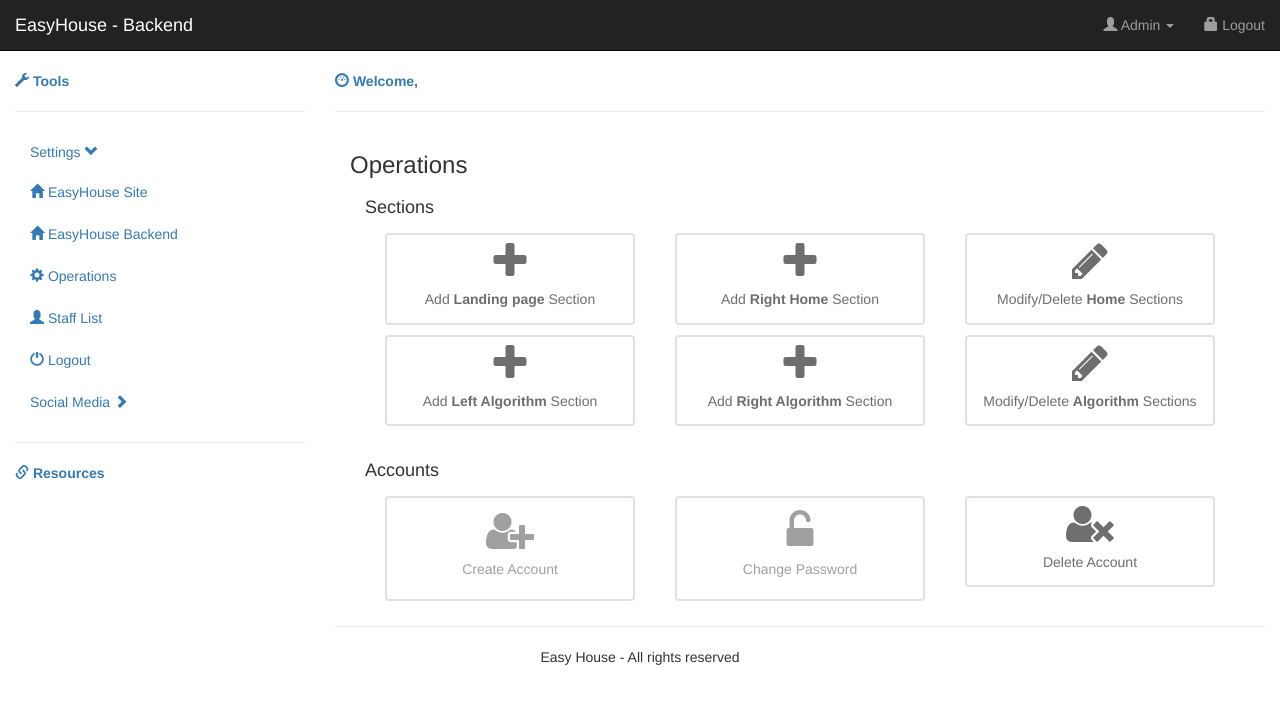
After one commit to achemete/easyhome, a Django app: page /backend/operations in a window 1280 px wide. The commit adds this page. Shown: the top 704 px of the page. Run offline with Django 3.2, Linux system fonts and the light colour scheme; some libraries are stand-ins or nearby versions.

Commit message:
Major updates
- Forms
- Views
- Urls
----
Apps have been linked

```diff
--- a/backend/templates/backend/backend.html
+++ b/backend/templates/backend/backend.html
@@ -31,7 +31,7 @@
 				<span class="icon-bar"></span>
 				<span class="icon-bar"></span>
 			</button>
-			<a class="navbar-brand" href="{% url 'backend' %}">EasyHouse - Backend</a>
+			<a class="navbar-brand" href="{% url 'backend:backend_home' %}">EasyHouse - Backend</a>
 		</div>
 		<div class="navbar-collapse collapse">
 			<ul class="nav navbar-nav navbar-right">
@@ -62,9 +62,9 @@
 			<ul class="nav nav-stacked">
 				<li class="nav-header"> <a href="#" data-toggle="collapse" data-target="#userMenu">Settings <i class="glyphicon glyphicon-chevron-down"></i></a>
 					<ul class="nav nav-stacked collapse in" id="userMenu">
-						<li><a href=""><i class="glyphicon glyphicon-home"></i> EasyHouse Site</a></li>
-						<li class="active"> <a href="{% url 'backend' %}"><i class="glyphicon glyphicon-home"></i> EasyHouse Backend</a></li>
-						<li><a href=""><i class="glyphicon glyphicon-cog"></i> Operations</a></li>
+						<li><a href="{% url 'frontend:frontend_home' %}"><i class="glyphicon glyphicon-home"></i> EasyHouse Site</a></li>
+						<li class="active"> <a href="{% url 'backend:backend_home' %}"><i class="glyphicon glyphicon-home"></i> EasyHouse Backend</a></li>
+						<li><a href="{% url 'backend:operations' %}"><i class="glyphicon glyphicon-cog"></i> Operations</a></li>
 						<li><a href=""><i class="glyphicon glyphicon-user"></i> Staff List</a></li>
 						<li><a href=""><i class="glyphicon glyphicon-off"></i> Logout</a></li>
 					</ul>
--- /dev/null
+++ b/backend/templates/backend/operations.html
@@ -0,0 +1,107 @@
+{% extends 'backend/backend.html' %}
+{% load staticfiles %}
+
+{% block content %}
+<!-- Individual blocks...  -->
+<link href="{% static '../static/css/backendStyle.css' %}" rel="stylesheet">
+<link href="https://maxcdn.bootstrapcdn.com/font-awesome/4.7.0/css/font-awesome.min.css" rel="stylesheet">
+
+<div class="container-fluid">
+				<!-- center left-->
+				<h3>Operations</h3>
+				<div class="col-xs-12 col-sm-12 col-lg-12">
+					<h4>Sections</h4>
+					<div class="col-lg-4 col-md-4 col-sm-4 col-xs-4">
+						<div class="div-square">
+							<a href="{% url 'back_home_new' %}">
+								<i class="fa fa-plus fa-3x"></i>
+								<h5>Add <strong>Landing page</strong> Section</h5>
+							</a>
+						</div>
+					</div>
+
+					<div class="col-lg-4 col-md-4 col-sm-4 col-xs-4">
+						<div class="div-square">
+							<a href="{% url 'back_homeR_new' %}">
+								<i class="fa fa-plus fa-3x"></i>
+								<h5>Add <strong>Right Home</strong> Section</h5>
+							</a>
+						</div>
+					</div>
+
+					<div class="col-lg-4 col-md-4 col-sm-4 col-xs-4">
+						<div class="div-square">
+							<a href="{% url 'back_home_list' %}">
+	 							<i class="fa fa-pencil fa-3x"></i>
+								<h5>Modify/Delete <strong>Home</strong> Sections</h5>
+							</a>
+						</div>
+					</div>
+
+					<div class="col-lg-4 col-md-4 col-sm-4 col-xs-4">
+						<div class="div-square">
+							<a href="{% url 'back_alg_new' %}">
+								<i class="fa fa-plus fa-3x"></i>
+								<h5>Add <strong>Left Algorithm</strong> Section</h5>
+							</a>
+						</div>
+					</div>
+
+					<div class="col-lg-4 col-md-4 col-sm-4 col-xs-4">
+						<div class="div-square">
+							<a href="{% url 'back_algR_new' %}">
+								<i class="fa fa-plus fa-3x"></i>
+								<h5>Add <strong>Right Algorithm</strong> Section</h5>
+							</a>
+						</div>
+					</div>
+
+					<div class="col-lg-4 col-md-4 col-sm-4 col-xs-4">
+						<div class="div-square">
+							<a href="{% url 'back_algs_list' %}">
+	 							<i class="fa fa-pencil fa-3x"></i>
+								<h5>Modify/Delete <strong>Algorithm</strong> Sections</h5>
+							</a>
+						</div>
+					</div>
+
+					<div>
+						<p> &nbsp; </p>
+					</div>
+
+					<h4>Accounts</h4>
+					<div class="col-lg-4 col-md-4 col-sm-4 col-xs-4">
+						<div class="div-square">
+							<a class="btn disabled" href="">
+								<i class="fa fa-user-plus fa-3x"></i>
+								<h5>Create Account</h5>
+							</a>
+						</div>
+					</div>
+
+					<div class="col-lg-4 col-md-4 col-sm-4 col-xs-4">
+						<div class="div-square">
+							<a class="btn disabled" href="" >
+	 							<i class="fa fa-unlock-alt fa-3x"></i>
+								<h5>Change Password </h5>
+							</a>
+						</div>
+					</div>
+
+					<div class="col-lg-4 col-md-4 col-sm-4 col-xs-4">
+						<div class="div-square">
+							<a href="{% url 'to_del_user' %}">
+								<i class="fa fa-user-times fa-3x"></i>
+								<h5>Delete Account</h5>
+							</a>
+						</div>
+					</div>
+
+				</div>
+				<!--/col-->
+
+
+			</div>
+			<!--/row-->
+
+{% endblock %}
--- a/backend/urls.py
+++ b/backend/urls.py
@@ -1,10 +1,17 @@
 from django.conf.urls import include, url
 #from django.contrib.auth import views as auth_views
+import frontend
 from . import views
+
 from django.contrib.auth.decorators import login_required
 
+app_name = 'backend'
 urlpatterns = [
+	url(r'^backend/$', views.backend_home, name='backend_home'),
+	url(r'^backend/operations$', views.OperationsPageView.as_view(), name='operations'),
+	url(r'^backend/add_restaurant$', views.backend_new_restaurant, name='backend_new_restaurant'),
+	url(r'^backend/add_attraction$', views.backend_new_attraction, name='backend_new_attraction'),
+	url(r'^backend/add_apartment$', views.backend_new_apartment, name='backend_new_apartment'),
 
-	url(r'^backend/$', views.backend_home, name='backend'),
-
+	url(r'^backend/content/restaurants/(?P<pk>\d+)/$', views.backend_restaurant_detail, name='backend_restaurant_detail'),
 ]
--- a/backend/views.py
+++ b/backend/views.py
@@ -11,9 +11,71 @@
 from django.contrib.auth.decorators import login_required
 from django.contrib.admin.views.decorators import staff_member_required
 
+from django.views.generic import TemplateView
+
+#from frontend.models import
+from frontend.views import *
+from frontend.urls import *
+from .models import Attractions, Restaurants, Apartments
+from .forms import PostRestaurant, PostAttraction, PostApartment
 
 ####
 ## Backend Views
 ####
+
+class OperationsPageView(TemplateView):
+	template_name = "backend/operations.html"
+
 def backend_home(request):
 	return render(request, 'backend/back_end_home.html')
+
+def backend_new_restaurant(request):
+	if request.method == "POST":
+		form = PostRestaurant(request.POST)
+		if form.is_valid():
+			section = form.save(commit=False)
+			section.author = request.user
+			section.published_date = timezone.now()
+			section.save()
+			return redirect('back_restaurant_detail', pk=section.pk)
+	else:
+		form = PostRestaurant()
+	return render(request, 'backend/backend_home_new.html', {'form': form})
+
+def backend_new_attraction(request):
+	if request.method == "POST":
+		form = PostAttraction(request.POST)
+		if form.is_valid():
+			section = form.save(commit=False)
+			section.author = request.user
+			section.published_date = timezone.now()
+			section.save()
+			return redirect('back_attraction_detail', pk=section.pk)
+	else:
+		form = PostAttraction()
+	return render(request, 'backend/backend_home_new.html', {'form': form})
+
+def backend_new_apartment(request):
+	if request.method == "POST":
+		form = PostApartment(request.POST)
+		if form.is_valid():
+			section = form.save(commit=False)
+			section.author = request.user
+			section.published_date = timezone.now()
+			section.save()
+			return redirect('back_apartment_detail', pk=section.pk)
+	else:
+		form = PostApartment()
+	return render(request, 'backend/backend_home_new.html', {'form': form})
+
+def backend_restaurant_detail(request, pk):
+	section = get_object_or_404(Restaurants, pk=pk)
+	return render(request, 'backend/backend_restaurant_detail.html', {'section': section})
+
+def backend_attraction_detail(request, pk):
+	section = get_object_or_404(Attractions, pk=pk)
+	return render(request, 'backend/backend_attraction_detail.html', {'section': section})
+
+def backend_apartment_detail(request, pk):
+	section = get_object_or_404(Apartments, pk=pk)
+	return render(request, 'backend/backend_apartment_detail.html', {'section': section})
--- a/frontend/urls.py
+++ b/frontend/urls.py
@@ -1,8 +1,10 @@
 from django.conf.urls import include, url
 #from django.contrib.auth import views as auth_views
+import backend
 from . import views
 from django.contrib.auth.decorators import login_required
 
+app_name='frontend'
 urlpatterns = [
 
 	url(r'^$', views.frontend_home, name='frontend_home'),
```
Also changed, not shown: backend/forms.py (+20 -19 lines), backend/models.py (+29 -9 lines), backend/templates/backend/ORIGINAL___backend_XXXX_detail.html (added, +16 -0 lines), backend/templates/backend/backend_apartment_detail.html (added, +16 -0 lines), backend/templates/backend/backend_attraction_detail.html (added, +16 -0 lines), backend/templates/backend/backend_restaurant_detail.html (added, +16 -0 lines), frontend/templates/frontend/index.html (+4 -4 lines), backend/migrations/0001_initial.py (added), db.sqlite3.
